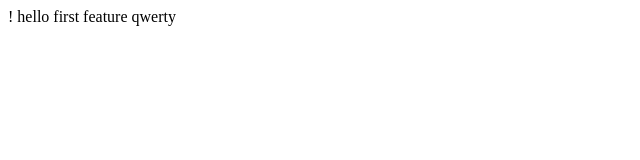
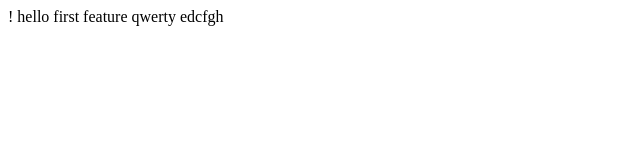
Before and after one commit to tamana1212/18jan, a plain HTML site: page index.html in a window 1280 px wide. Shown: the full height of the page, 0-640 px from the left. Drawn offline with Linux system fonts and the light colour scheme.

Commit message:
third  commit

```diff
--- a/index.html
+++ b/index.html
@@ -21,6 +21,7 @@
         <![endif]-->
     hello first feature
     qwerty
+    edcfgh
 
     <script src="" async defer></script>
 </body>
```
